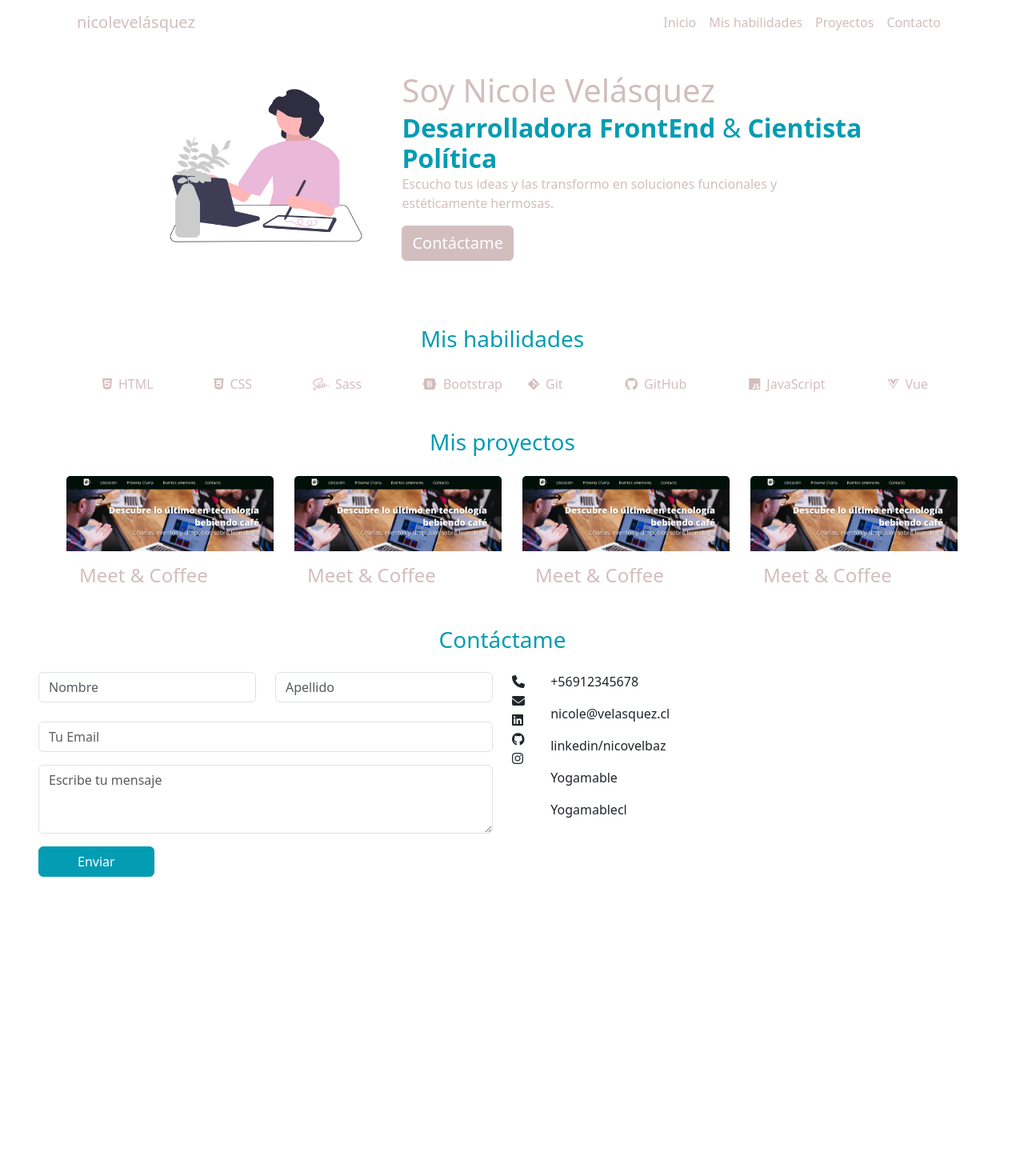
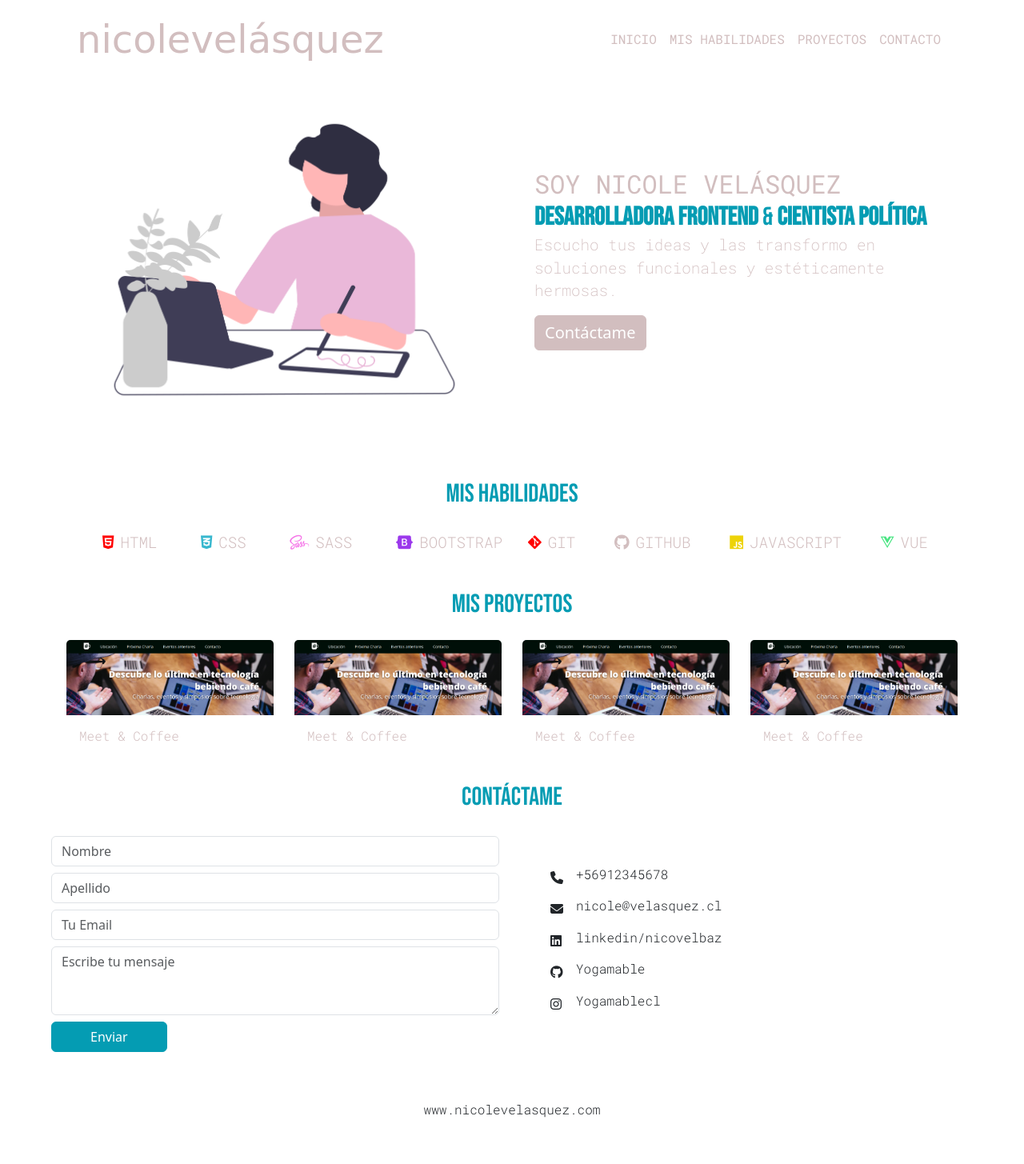
Before and after one commit to yogamable/desafio-mi-portafolio, a website: page index.html in a window 1280 px wide. Shown: the whole page at 80% size. Before the commit the page ends 1096 px from the top, so only its background shows below. Drawn offline with Linux system fonts and the light colour scheme; a web font is replaced by a local one.

Commit message:
desafio listo

```diff
--- a/assets/sass/base/_typography.scss
+++ b/assets/sass/base/_typography.scss
@@ -80,5 +80,5 @@
 .texto-contacto {
     font-family: "Roboto Mono", monospace;
     font-weight: 300;
-    font-size: 1rem;
+    font-size: .5rem;
 }
--- a/index.html
+++ b/index.html
@@ -12,17 +12,17 @@
 <body class="body">
    <header class="ps-5 pe-5 ms-5 me-5">
         <nav class="row navbar navbar-expand-lg">
-            <div class="container d-flex justify-content-center gap-5">
-                <a class="navbar-brand text-secondary" href="#">nicolevelásquez</a>
+            <div class="container d-flex justify-content-between gap-5">
+                <a class="navbar-brand text-secondary" href="./index.html">nicolevelásquez</a>
                 <button class="navbar-toggler" type="button" data-bs-toggle="collapse" data-bs-target="#navbarNavAltMarkup" aria-controls="navbarNavAltMarkup" aria-expanded="false" aria-label="Toggle navigation">
                 <span class="navbar-toggler-icon"></span>
                 </button>
                 <div class="collapse navbar-collapse ps-5 justify-content-end" id="navbarNavAltMarkup">
                     <div class="navbar-nav">
-                        <a class="nav-link active text-secondary" aria-current="page" href="#">Inicio</a>
-                        <a class="nav-link text-secondary" href="#">Mis habilidades</a>
-                        <a class="nav-link text-secondary" href="#">Proyectos</a>
-                        <a class="nav-link text-secondary" href="#">Contacto</a>
+                        <a class="nav-link active text-secondary" aria-current="page" href="./index.html">Inicio</a>
+                        <a class="nav-link text-secondary" href="#habilidades">Mis habilidades</a>
+                        <a class="nav-link text-secondary" href="#proyectos">Proyectos</a>
+                        <a class="nav-link text-secondary" href="#contacto">Contacto</a>
                     </div>
                 </div>
             </div>
@@ -30,34 +30,34 @@
    </header>
 
     <main class="ps-5 pe-5">
-        <section class="container-fluid card mb-3 mt-3 border-white" style="max-width: 80%;">
-            <div class="row g-0">
-                <div class="col-md-4 align-self-center">
+        <section class="container card mb-3 mt-3 border-white">
+            <div class="row d-flex justify-items-center">
+                <div class="col-lg-6 col-md-12 d-grid justify-content-center align-self-center">
                     <img src="./assets/img/developer.png" class="img-fluid rounded-start" alt="Nicole Velásquez desarrolladora web">
                 </div>
-                <div class="col-md-8 align-content-center">
-                    <div class="card-body">
+                <div class="col-lg-6 col-md-12 d-flex justify-content-center align-content-center">
+                    <div class="card-body align-content-center">
                         <h1 class="card-title text-secondary titulo">Soy Nicole Velásquez</h1>
                         <h2 class="card-subtitle text-primary"><strong>Desarrolladora FrontEnd</strong> & <strong>Cientista Política</strong></h2>
                         <p class="card-text text-secondary me-lg-5">Escucho tus ideas y las transformo en soluciones funcionales y estéticamente hermosas.</p>
-                        <a href="#" class="btn btn-secondary text-danger fs-5">Contáctame</a>
+                        <a href="#contacto" class="btn btn-secondary text-danger fs-5">Contáctame</a>
                     </div>
                 </div>
             </div>
         </section>
 
         <section class="container-fluid justify-content-center pt-5">
-            <div class="row pb-3">
-                <h3 class="row justify-content-center text-primary titulo-2">Mis habilidades</h3>
+            <div class="row d-grid justify-content-center pb-3">
+                <h3 class="text-primary titulo-2" id="habilidades">Mis habilidades</h3>
             </div>
-            <div class="row row-cols-lg-2 row-cols-md-4 row-cols-sm-2 justify-content-center ms-5 me-5">
-                <div class="col-lg-6 col-md-6 col-sm-4 d-md-flex justify-content-between">
+            <div class="row ms-5 me-5">
+                <div class="col-6 d-md-flex justify-content-between">
                     <p class="labels-text text-secondary"><i class="fa-brands p-2 fa-html5"></i>HTML</p>
                     <p class="labels-text text-secondary"><i class="fa-brands p-2 fa-css3-alt"></i>CSS</p>
                     <p class="labels-text text-secondary"><i class="fa-brands p-2 fa-sass"></i>Sass</p>
                     <p class="labels-text text-secondary"><i class="fa-brands p-2 fa-bootstrap"></i>Bootstrap</p>
                 </div>
-                <div class="col-lg-6 col-md-6 col-sm-4 d-md-flex justify-content-between">
+                <div class="col-6 d-md-flex justify-content-between">
                     <p class="labels-text text-secondary"><i class="fa-brands p-2 fa-git-alt"></i>Git</p>
                     <p class="labels-text text-secondary"><i class="fa-brands p-2 fa-github"></i>GitHub</p>
                     <p class="labels-text text-secondary"><i class="fa-brands p-2 fa-js"></i>JavaScript</p>
@@ -66,12 +66,12 @@
             </div>
         </section>
 
-        <section class="container justify-content-center">
-            <div class="row">
-                <h3 class="row justify-content-center pt-4 pb-3 titulo-2 text-primary">Mis proyectos</h3>
+        <section class="container justify-content-center pt-4">
+            <div class="row d-grid justify-content-center pb-3">
+                <h3 class="titulo-2 text-primary" id="proyectos">Mis proyectos</h3>
             </div>
-            <div class="row row-cols-md-2 row-cols-sm-2 justify-content-center">
-                <div class="col-lg-6 col-md-6 col-sm-4 d-md-flex justify-content-around gap-4">
+            <div class="row justify-content-center">
+                <div class="col-6 d-md-flex justify-content-around gap-4">
                     <div class="card border-white">
                         <img src="./assets/img/meetcoffee.png" class="card-img-top" alt="...">
                         <div class="card-body">
@@ -86,7 +86,7 @@
                     </div>
                 </div>
 
-                <div class="col-lg-6 col-md-6 col-sm-4 d-md-flex justify-content-around gap-4">
+                <div class="col-6 d-md-flex justify-content-around gap-4">
                     <div class="card border-white">
                         <img src="./assets/img/meetcoffee.png" class="card-img-top" alt="...">
                         <div class="card-body">
@@ -103,37 +103,38 @@
             </div>
         </section>
 
-        <section>
-            <div class="row pb-3">
-                <h3 class="row justify-content-center titulo-2 pt-4 text-primary">Contáctame</h3>
+        <section class="container-fluid pt-4">
+            <div class="row d-grid justify-content-center pb-3">
+                <h3 class="titulo-2 text-primary" id="contacto">Contáctame</h3>
             </div>
-            <div class="d-flex gap-4">
-                <div class="row w-50">
-                    <div class="col">
-                      <input type="text" class="form-control" placeholder="Nombre" aria-label="name">
+            <div class="row">
+                <div class="col-lg-6 col-sm-12 pb-3">
+                    <div class="p-1">
+                        <input type="text" class="form-control" placeholder="Nombre" aria-label="name">
                     </div>
-                    <div class="col">
-                      <input type="text" class="form-control" placeholder="Apellido" aria-label="last name">
+                    <div class="p-1">
+                        <input type="text" class="form-control" placeholder="Apellido" aria-label="last name">
                     </div>
-                    <div class="mt-4 mb-3">
+                    <div class="p-1">
                         <input type="email" class="form-control" id="exampleFormControlInput1" placeholder="Tu Email">
                     </div>
-                    <div class="mb-3">
+                    <div class="p-1">
                         <textarea class="form-control" id="exampleFormControlTextarea1" rows="3" placeholder="Escribe tu mensaje"></textarea>
                     </div>
-                    <div class="col-12">
+                    <div class="p-1">
                         <button class="btn btn-primary ps-5 pe-5 text-white" type="submit">Enviar</button>
-                      </div>
+                    </div>
                 </div>
-                <div class="row">
-                    <div class="col-2">
+
+                <div class="col-lg-6 p-5 col-sm-12 d-flex gap-3">
+                    <div class="row d-grid align-content-evenly">
                         <i class="fa-solid fa-phone"></i>
                         <i class="fa-solid fa-envelope"></i>
                         <i class="fa-brands fa-linkedin"></i>
                         <i class="fa-brands fa-github"></i>
                         <i class="fa-brands fa-instagram"></i>
                     </div>
-                    <div class="col-10">
+                    <div class="row d-grid align-content-evenly">
                         <p class="texto-contacto">+56912345678</p>
                         <p class="texto-contacto">nicole@velasquez.cl</p>
                         <p class="texto-contacto">linkedin/nicovelbaz</p>
@@ -141,14 +142,16 @@
                         <p class="texto-contacto">Yogamablecl</p>
                     </div>
                 </div>
+
             </div>
+        </section>
+    </main>
 
-
-
-        </section>
-
-
-    </main>
+    <footer class="container">
+        <div class="d-flex align-items-center justify-content-around p-5">
+            <p class="texto-contacto align-self-center">www.nicolevelasquez.com</p>
+        </div>
+    </footer>
 
 
 
```
Also changed, not shown: assets/css/style.css, 1 other file.
